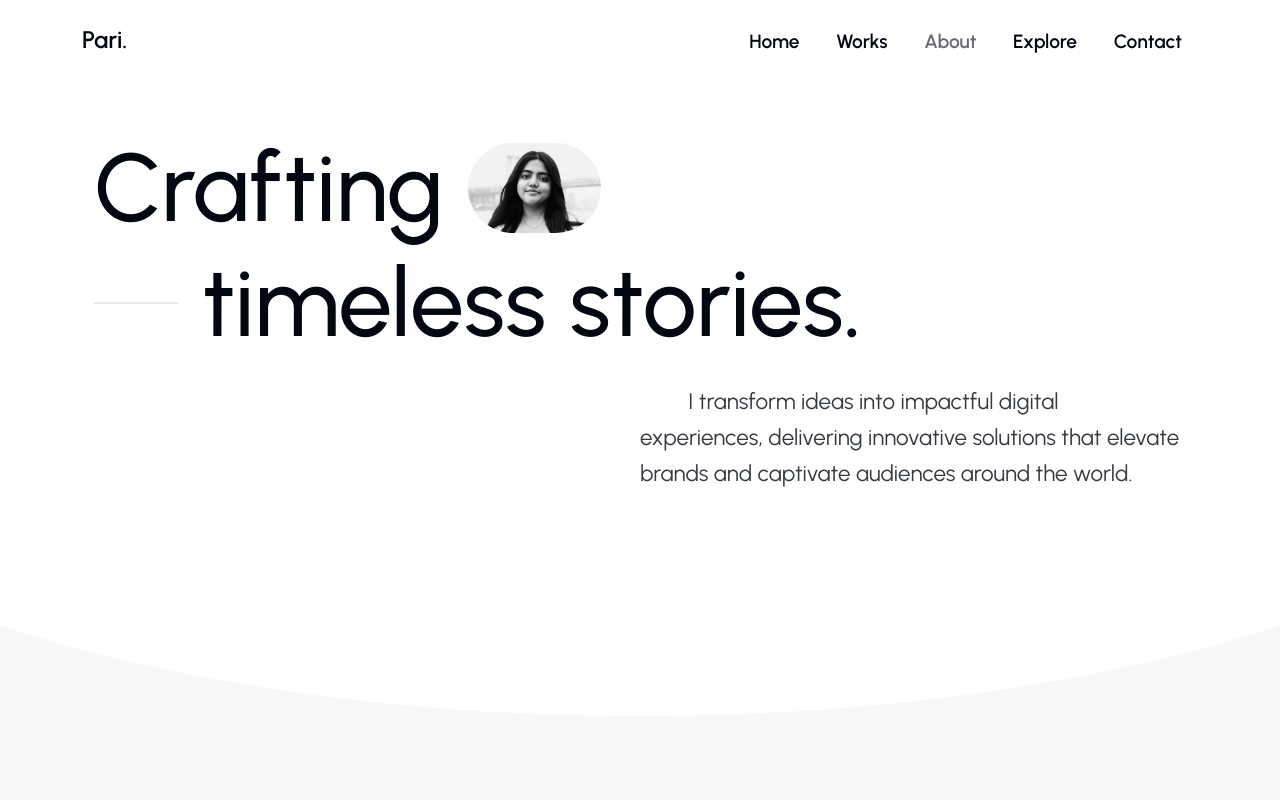
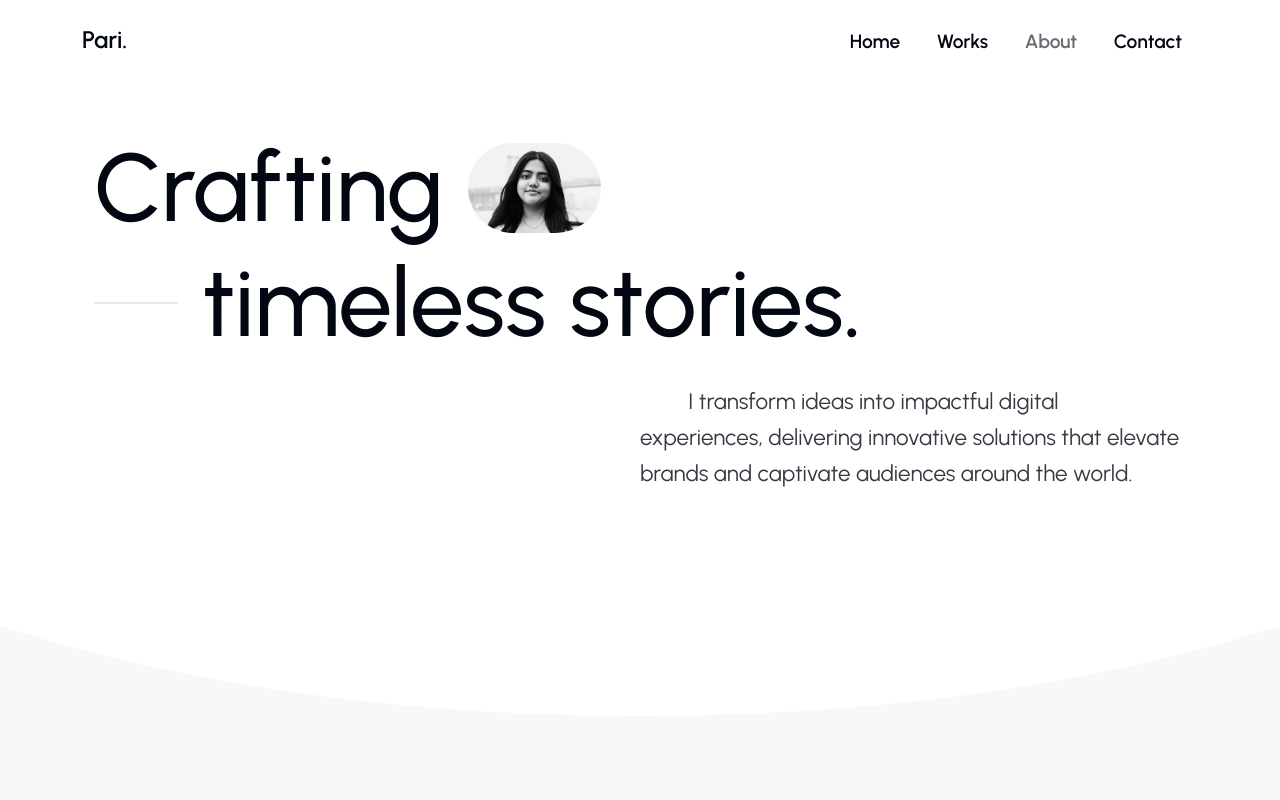
Before and after one commit to ParinitadasUX/UX-Portfolio, a plain HTML site: page about.html in a window 1280 px wide. Shown: the top 800 px of the page. Drawn offline with nearby package versions, Linux system fonts and the light colour scheme.

Commit message:
Remove 'Explore' link from about.html
Removed 'Explore' link from navigation menu.

```diff
--- a/about.html
+++ b/about.html
@@ -76,9 +76,6 @@
 						</li>
 						<li class="nav-item">
 							<a href="about.html" class="nav-link active">About</a>
-						</li>
-						<li class="nav-item">
-							<a href="explore.html" class="nav-link">Explore</a>
 						</li>
 						<li class="nav-item">
 							<a href="contact.html" class="nav-link">Contact</a>
```
